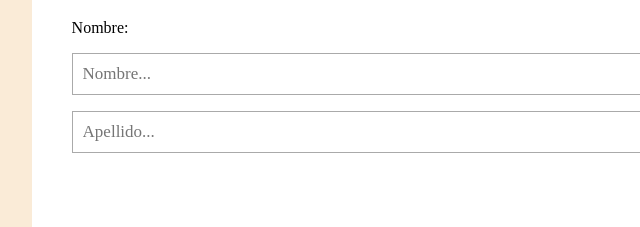
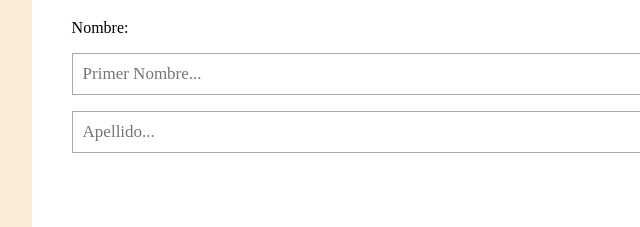
Before and after one commit to kevin-fallas-b/terraform-challenge, a plain HTML site: page website/index.html in a window 1280 px wide. Shown: the part 201-428 px from the top of the page, 126-766 px from the left. Drawn offline with Linux system fonts and the light colour scheme.

Commit message:
Change place holder

```diff
--- a/website/index.html
+++ b/website/index.html
@@ -13,7 +13,7 @@
 
           <!-- One "tab" for each step in the form: -->
           <div class="tab">Nombre:
-            <p><input placeholder="Nombre..." oninput="this.className = ''"></p>
+            <p><input placeholder="Primer Nombre..." oninput="this.className = ''"></p>
             <p><input placeholder="Apellido..." oninput="this.className = ''"></p>
           </div>
 
```
